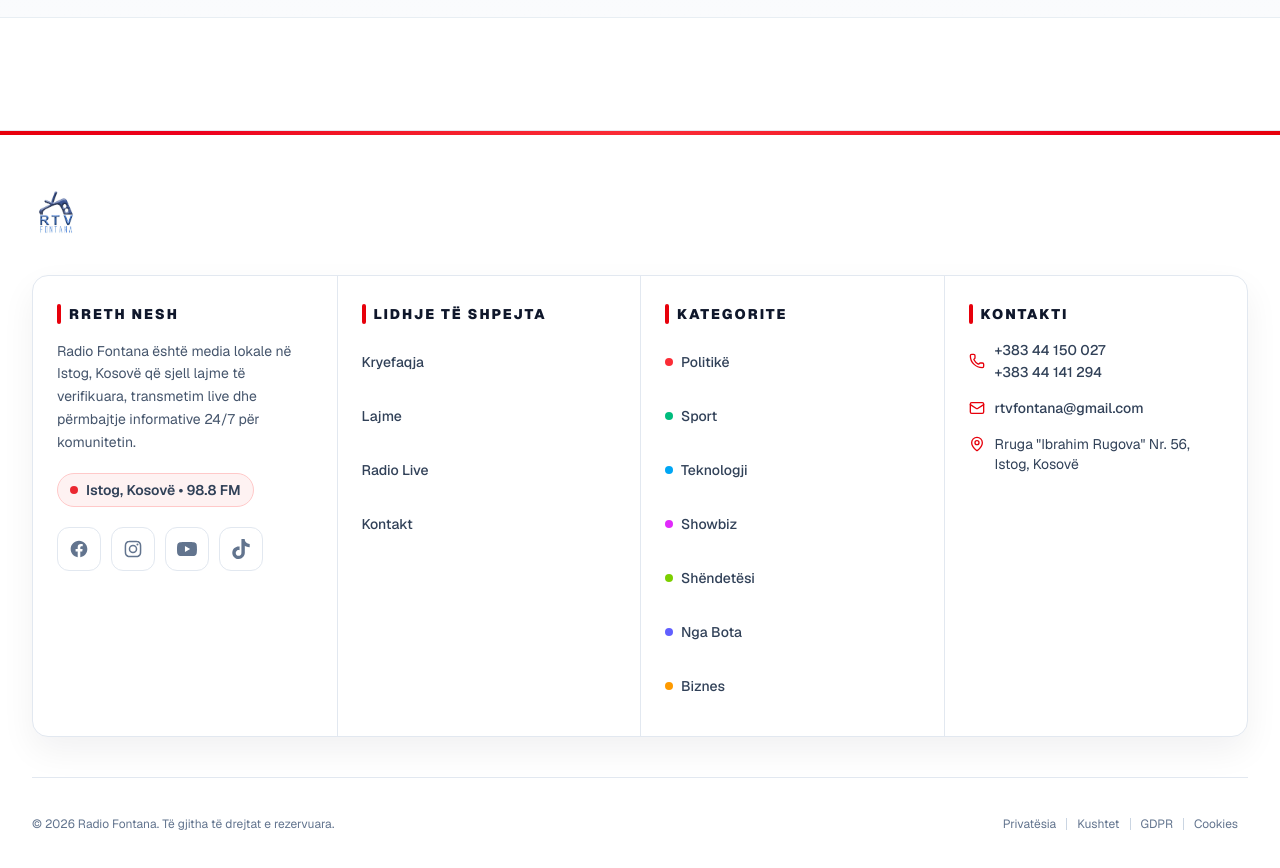
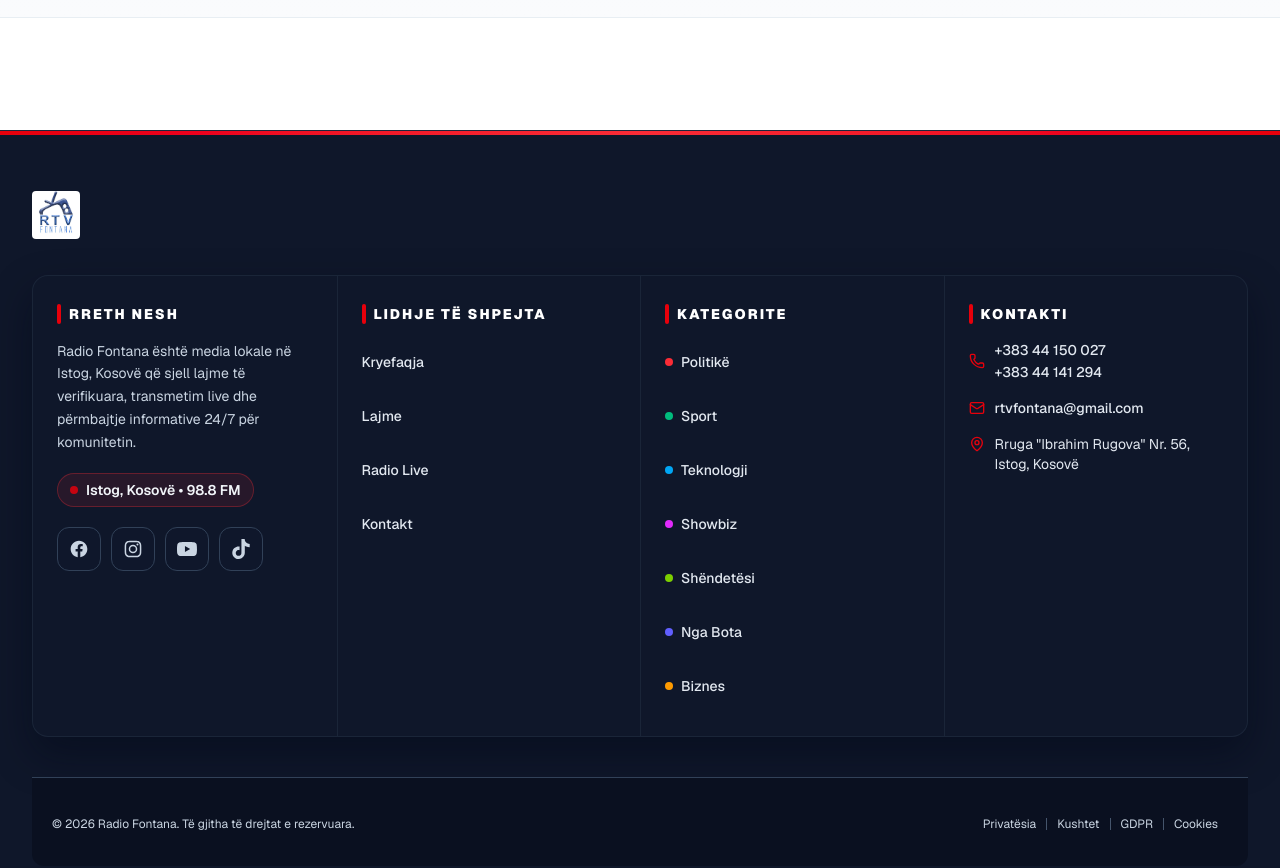
Before and after one commit to illyrianqubic/radiofontana, a Next.js app: page / in a window 1280 px wide. Shown: the part 1440-2308 px from the top of the page. Built offline with nearby package versions, Linux system fonts and the light colour scheme; no server answers.

Commit message:
style: switch footer to dark navy theme

```diff
--- a/src/components/layout/Footer.tsx
+++ b/src/components/layout/Footer.tsx
@@ -31,7 +31,7 @@ export default function Footer() {
   }
 
   return (
-    <footer className="bg-white text-slate-700 border-t border-slate-200">
+    <footer className="bg-[#0f172a] text-slate-200 border-t border-slate-800">
       <div className="h-1 bg-gradient-to-r from-red-600 via-red-500 to-red-600" />
 
       {/* Main footer */}
@@ -46,18 +46,18 @@ export default function Footer() {
           />
         </div>
 
-        <div className="grid grid-cols-1 md:grid-cols-2 xl:grid-cols-4 gap-0 rounded-2xl border border-slate-200 overflow-hidden bg-white shadow-[0_14px_34px_rgba(15,23,42,0.06)]">
+        <div className="grid grid-cols-1 md:grid-cols-2 xl:grid-cols-4 gap-0 rounded-2xl border border-slate-800/80 overflow-hidden bg-[#0f172a] shadow-[0_18px_40px_rgba(2,6,23,0.45)]">
           {/* Column 1 */}
           <div className="px-5 py-6 sm:px-6 sm:py-7">
-            <h4 className="relative pl-3 text-sm font-black uppercase tracking-[0.14em] text-slate-900 mb-4 before:content-[''] before:absolute before:left-0 before:top-1/2 before:-translate-y-1/2 before:h-5 before:w-1 before:rounded-full before:bg-red-600">Rreth Nesh</h4>
-            <p className="text-slate-600 text-sm leading-relaxed mb-5 max-w-md">
+            <h4 className="relative pl-3 text-sm font-black uppercase tracking-[0.14em] text-white mb-4 before:content-[''] before:absolute before:left-0 before:top-1/2 before:-translate-y-1/2 before:h-5 before:w-1 before:rounded-full before:bg-red-600">Rreth Nesh</h4>
+            <p className="text-slate-300 text-sm leading-relaxed mb-5 max-w-md">
               Radio Fontana është media lokale në Istog, Kosovë që sjell lajme të verifikuara,
               transmetim live dhe përmbajtje informative 24/7 për komunitetin.
             </p>
 
-            <div className="inline-flex items-center gap-2 rounded-full border border-red-200 bg-red-50 px-3 py-1.5 mb-5">
+            <div className="inline-flex items-center gap-2 rounded-full border border-red-500/30 bg-red-500/10 px-3 py-1.5 mb-5">
               <span className="w-2 h-2 rounded-full bg-red-600 animate-pulse" />
-              <span className="text-sm font-semibold text-slate-700">Istog, Kosovë • 98.8 FM</span>
+              <span className="text-sm font-semibold text-slate-100">Istog, Kosovë • 98.8 FM</span>
             </div>
 
             <div className="flex gap-2.5">
@@ -65,7 +65,7 @@ export default function Footer() {
                 href="https://www.facebook.com/rtvfontanalive"
                 target="_blank"
                 rel="noopener noreferrer"
-                className="group touch-target w-11 h-11 rounded-xl bg-white border border-slate-200 flex items-center justify-center text-slate-500 hover:text-[#1877F2] hover:border-[#1877F2] hover:shadow-[0_0_0_4px_rgba(24,119,242,0.20)] transition-none"
+                className="group touch-target w-11 h-11 rounded-xl bg-slate-900 border border-slate-700 flex items-center justify-center text-slate-300 hover:text-[#1877F2] hover:border-[#1877F2] hover:shadow-[0_0_0_4px_rgba(24,119,242,0.20)] transition-none"
                 aria-label="Facebook"
               >
                 <FacebookIcon className="w-5 h-5" />
@@ -74,7 +74,7 @@ export default function Footer() {
                 href="https://www.instagram.com/rtvfontana/"
                 target="_blank"
                 rel="noopener noreferrer"
-                className="group touch-target w-11 h-11 rounded-xl bg-white border border-slate-200 flex items-center justify-center text-slate-500 hover:text-[#dd2a7b] hover:border-[#dd2a7b] hover:shadow-[0_0_0_4px_rgba(221,42,123,0.20)] transition-none"
+                className="group touch-target w-11 h-11 rounded-xl bg-slate-900 border border-slate-700 flex items-center justify-center text-slate-300 hover:text-[#dd2a7b] hover:border-[#dd2a7b] hover:shadow-[0_0_0_4px_rgba(221,42,123,0.20)] transition-none"
                 aria-label="Instagram"
               >
                 <InstagramIcon className="w-5 h-5" />
@@ -83,7 +83,7 @@ export default function Footer() {
                 href="https://www.youtube.com/@RTVFontana"
                 target="_blank"
                 rel="noopener noreferrer"
-                className="group touch-target w-11 h-11 rounded-xl bg-white border border-slate-200 flex items-center justify-center text-slate-500 hover:text-[#ff0000] hover:border-[#ff0000] hover:shadow-[0_0_0_4px_rgba(255,0,0,0.20)] transition-none"
+                className="group touch-target w-11 h-11 rounded-xl bg-slate-900 border border-slate-700 flex items-center justify-center text-slate-300 hover:text-[#ff0000] hover:border-[#ff0000] hover:shadow-[0_0_0_4px_rgba(255,0,0,0.20)] transition-none"
                 aria-label="YouTube"
               >
                 <YoutubeIcon className="w-5 h-5" />
@@ -92,7 +92,7 @@ export default function Footer() {
                 href="https://www.tiktok.com/@rtvfontanalive"
                 target="_blank"
                 rel="noopener noreferrer"
-                className="group touch-target w-11 h-11 rounded-xl bg-white border border-slate-200 flex items-center justify-center text-slate-500 hover:text-black hover:border-black hover:shadow-[0_0_0_4px_rgba(15,23,42,0.18)] transition-none"
+                className="group touch-target w-11 h-11 rounded-xl bg-slate-900 border border-slate-700 flex items-center justify-center text-slate-300 hover:text-white hover:border-white hover:shadow-[0_0_0_4px_rgba(241,245,249,0.16)] transition-none"
                 aria-label="TikTok"
               >
                 <TiktokIcon className="w-5 h-5" />
@@ -101,12 +101,12 @@ export default function Footer() {
           </div>
 
           {/* Column 2 */}
-          <div className="px-5 py-6 sm:px-6 sm:py-7 border-t border-slate-200 md:border-t-0 md:border-l">
-            <h4 className="relative pl-3 text-sm font-black uppercase tracking-[0.14em] text-slate-900 mb-4 before:content-[''] before:absolute before:left-0 before:top-1/2 before:-translate-y-1/2 before:h-5 before:w-1 before:rounded-full before:bg-red-600">Lidhje të Shpejta</h4>
+          <div className="px-5 py-6 sm:px-6 sm:py-7 border-t border-slate-800/80 md:border-t-0 md:border-l">
+            <h4 className="relative pl-3 text-sm font-black uppercase tracking-[0.14em] text-white mb-4 before:content-[''] before:absolute before:left-0 before:top-1/2 before:-translate-y-1/2 before:h-5 before:w-1 before:rounded-full before:bg-red-600">Lidhje të Shpejta</h4>
             <ul className="space-y-2.5">
               {quickLinks.map((link) => (
                 <li key={link.href}>
-                  <Link href={link.href} className="group inline-flex min-h-11 items-center gap-1.5 text-sm font-medium text-slate-700 hover:text-red-600 transition-none">
+                  <Link href={link.href} className="group inline-flex min-h-11 items-center gap-1.5 text-sm font-medium text-slate-200 hover:text-red-400 transition-none">
                     <span>{link.label}</span>
                     <ArrowRight className="w-3.5 h-3.5 text-red-500 opacity-0 group-hover:opacity-100 transition-none" />
                   </Link>
@@ -116,14 +116,14 @@ export default function Footer() {
           </div>
 
           {/* Column 3 */}
-          <div className="px-5 py-6 sm:px-6 sm:py-7 border-t border-slate-200 xl:border-t-0 xl:border-l">
-            <h4 className="relative pl-3 text-sm font-black uppercase tracking-[0.14em] text-slate-900 mb-4 before:content-[''] before:absolute before:left-0 before:top-1/2 before:-translate-y-1/2 before:h-5 before:w-1 before:rounded-full before:bg-red-600">Kategorite</h4>
+          <div className="px-5 py-6 sm:px-6 sm:py-7 border-t border-slate-800/80 xl:border-t-0 xl:border-l">
+            <h4 className="relative pl-3 text-sm font-black uppercase tracking-[0.14em] text-white mb-4 before:content-[''] before:absolute before:left-0 before:top-1/2 before:-translate-y-1/2 before:h-5 before:w-1 before:rounded-full before:bg-red-600">Kategorite</h4>
             <ul className="space-y-2.5">
               {footerCategories.map((cat) => (
                 <li key={cat.label}>
                   <Link
                     href={`/lajme/?kategoria=${encodeURIComponent(cat.label)}`}
-                    className="inline-flex min-h-11 items-center gap-2 text-sm font-medium text-slate-700 hover:text-red-600 transition-none"
+                    className="inline-flex min-h-11 items-center gap-2 text-sm font-medium text-slate-200 hover:text-red-400 transition-none"
                   >
                     <span className={`w-2 h-2 rounded-full ${cat.dotClass}`} />
                     <span>{cat.label}</span>
@@ -134,19 +134,19 @@ export default function Footer() {
           </div>
 
           {/* Column 4 */}
-          <div className="px-5 py-6 sm:px-6 sm:py-7 border-t border-slate-200 md:border-l xl:border-t-0">
-            <h4 className="relative pl-3 text-sm font-black uppercase tracking-[0.14em] text-slate-900 mb-4 before:content-[''] before:absolute before:left-0 before:top-1/2 before:-translate-y-1/2 before:h-5 before:w-1 before:rounded-full before:bg-red-600">Kontakti</h4>
-            <ul className="space-y-4 text-sm text-slate-700">
+          <div className="px-5 py-6 sm:px-6 sm:py-7 border-t border-slate-800/80 md:border-l xl:border-t-0">
+            <h4 className="relative pl-3 text-sm font-black uppercase tracking-[0.14em] text-white mb-4 before:content-[''] before:absolute before:left-0 before:top-1/2 before:-translate-y-1/2 before:h-5 before:w-1 before:rounded-full before:bg-red-600">Kontakti</h4>
+            <ul className="space-y-4 text-sm text-slate-200">
               <li className="flex items-center gap-2.5">
                 <Phone className="w-4 h-4 text-red-600 flex-shrink-0" />
                 <div className="flex flex-col gap-0.5">
-                  <a href="tel:+38344150027" className="font-medium hover:text-red-600 transition-none">+383 44 150 027</a>
-                  <a href="tel:+38344141294" className="font-medium hover:text-red-600 transition-none">+383 44 141 294</a>
+                  <a href="tel:+38344150027" className="font-medium hover:text-red-400 transition-none">+383 44 150 027</a>
+                  <a href="tel:+38344141294" className="font-medium hover:text-red-400 transition-none">+383 44 141 294</a>
                 </div>
               </li>
               <li className="flex items-center gap-2.5">
                 <Mail className="w-4 h-4 text-red-600 flex-shrink-0" />
-                <a href="mailto:rtvfontana@gmail.com" className="font-medium hover:text-red-600 transition-none break-all">
+                <a href="mailto:rtvfontana@gmail.com" className="font-medium hover:text-red-400 transition-none break-all">
                   rtvfontana@gmail.com
                 </a>
               </li>
@@ -159,16 +159,16 @@ export default function Footer() {
         </div>
 
         {/* Bottom bar */}
-        <div className="mt-10 pt-6 border-t border-slate-200 flex flex-col sm:flex-row items-center justify-between gap-3 text-xs 2xl:text-sm text-slate-500">
+        <div className="mt-10 pt-6 border-t border-slate-700 bg-[#0a1020] px-4 sm:px-5 pb-4 sm:pb-5 rounded-b-xl flex flex-col sm:flex-row items-center justify-between gap-3 text-xs 2xl:text-sm text-slate-300">
           <p>© 2026 Radio Fontana. Të gjitha të drejtat e rezervuara.</p>
           <div className="flex flex-wrap items-center justify-center gap-0">
-            <Link href="/privacy" className="hover:text-red-600 transition-none min-h-11 inline-flex items-center px-2.5">Privatësia</Link>
-            <span aria-hidden="true" className="h-3 w-px bg-slate-300" />
-            <Link href="/terms" className="hover:text-red-600 transition-none min-h-11 inline-flex items-center px-2.5">Kushtet</Link>
-            <span aria-hidden="true" className="h-3 w-px bg-slate-300" />
-            <Link href="/gdpr" className="hover:text-red-600 transition-none min-h-11 inline-flex items-center px-2.5">GDPR</Link>
-            <span aria-hidden="true" className="h-3 w-px bg-slate-300" />
-            <Link href="/cookies" className="hover:text-red-600 transition-none min-h-11 inline-flex items-center px-2.5">Cookies</Link>
+            <Link href="/privacy" className="hover:text-red-400 transition-none min-h-11 inline-flex items-center px-2.5">Privatësia</Link>
+            <span aria-hidden="true" className="h-3 w-px bg-slate-600" />
+            <Link href="/terms" className="hover:text-red-400 transition-none min-h-11 inline-flex items-center px-2.5">Kushtet</Link>
+            <span aria-hidden="true" className="h-3 w-px bg-slate-600" />
+            <Link href="/gdpr" className="hover:text-red-400 transition-none min-h-11 inline-flex items-center px-2.5">GDPR</Link>
+            <span aria-hidden="true" className="h-3 w-px bg-slate-600" />
+            <Link href="/cookies" className="hover:text-red-400 transition-none min-h-11 inline-flex items-center px-2.5">Cookies</Link>
           </div>
         </div>
       </div>
```
